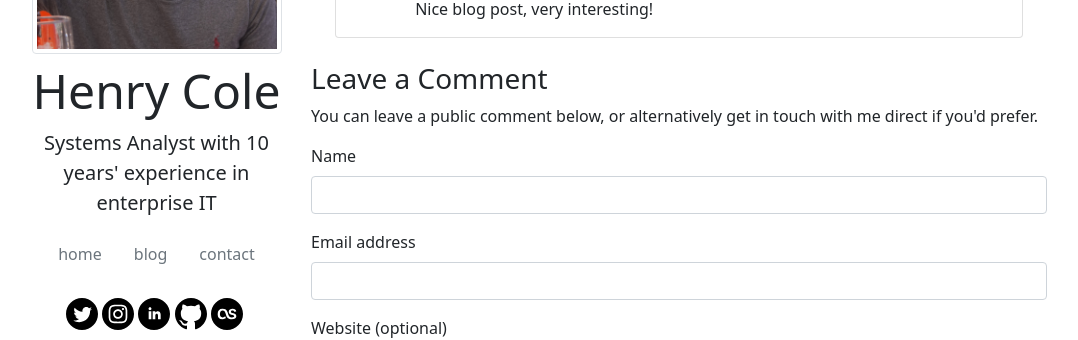
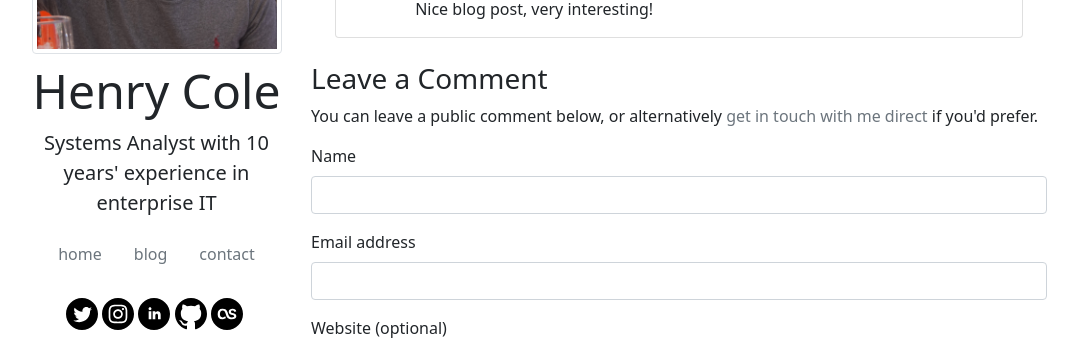
Before and after one commit to hcuk94/henry-personal-website, a Jekyll site: the page built from _posts/2021-07-16-Hello-World.md, in a window 1280 px wide and 900 px high, scrolled down 648 px. Shown: the part 220-560 px from the top of the window, without its empty margins (56-1134 px from the left). Built offline with Jekyll 4.4.1, drawn with Linux system fonts in a browser that asks for light colours.

Commit message:
more link styling fixes

```diff
--- a/_includes/post_comments.html
+++ b/_includes/post_comments.html
@@ -17,7 +17,7 @@
         <!-- End static comments -->
       {% endif %}
 <h3>Leave a Comment</h3>
-<p>You can leave a public comment below, or alternatively <a href="/#contact" class="text-reset text-decoration-none text-muted">get in touch with me direct</a> if you'd prefer.</p>
+<p>You can leave a public comment below, or alternatively <a href="/#contact" class="text-decoration-none text-muted">get in touch with me direct</a> if you'd prefer.</p>
 <form id="comment-form" method="post" action="{{ site.staticman.endpoint }}{{ site.repository }}/{{ site.staticman.branch }}">
     <div class="mb-3">
         <fieldset>
```
